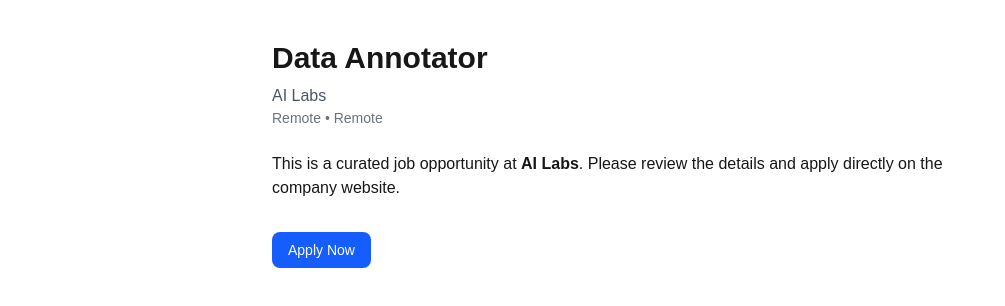
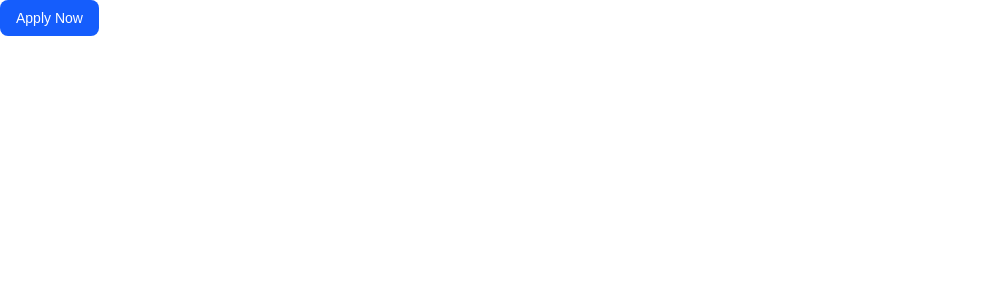
Before and after one commit to megakasmin/remoteworks-id, a Next.js app: page /jobs/data-annotator in a window 1280 px wide. Shown: the top 306 px of the page, without its empty margins (0-1005 px from the left). Built offline with nearby package versions, Linux system fonts and the light colour scheme.

Commit message:
Fix dynamic job slug routing (await params)

```diff
--- a/app/jobs/[slug]/layout.tsx
+++ b/app/jobs/[slug]/layout.tsx
@@ -1,23 +1,23 @@
-import { Metadata } from "next";
-import { jobs } from "@/lib/jobs";
+import type { Metadata } from "next";
+import { getJobBySlug } from "@/lib/jobs";
 
-export async function generateMetadata({
-  params,
-}: {
+type LayoutProps = {
   params: Promise<{ slug: string }>;
-}): Promise<Metadata> {
+};
+
+export async function generateMetadata(
+  { params }: LayoutProps
+): Promise<Metadata> {
   const { slug } = await params;
-
-  const job = jobs.find((j) => j.slug === slug);
+  const job = getJobBySlug(slug);
 
   if (!job) {
-    return {
-      title: "Job Not Found — RemoteWorks ID",
-    };
+    return { title: "Job Not Found — RemoteWorks ID" };
   }
 
   return {
-    title: `${job.title} at ${job.company} — RemoteWorks ID`,
+    title: `${job.title} — RemoteWorks ID`,
+    description: `Apply for ${job.title} at ${job.company}`,
   };
 }
 
--- a/app/jobs/[slug]/page.tsx
+++ b/app/jobs/[slug]/page.tsx
@@ -2,39 +2,18 @@
 import { getJobBySlug } from "@/lib/jobs";
 import JobDetailClient from "./JobDetailClient";
 
-export const dynamic = "force-dynamic";
+type PageProps = {
+  params: Promise<{ slug: string }>;
+};
 
-export default function JobDetailPage({
-  params,
-}: {
-  params: { slug: string };
-}) {
-  const job = getJobBySlug(params.slug);
+export default async function JobDetailPage({ params }: PageProps) {
+  const { slug } = await params;
+
+  const job = getJobBySlug(slug);
 
   if (!job) {
     notFound();
   }
 
-  return (
-    <main className="max-w-3xl mx-auto px-4 py-10">
-      {/* JOB CONTENT */}
-      <h1 className="text-3xl font-bold">{job.title}</h1>
-      <p className="mt-2 text-gray-600">{job.company}</p>
-      <p className="text-sm text-gray-500">
-        {job.location} • {job.type}
-      </p>
-
-      <div className="mt-6 prose">
-        <p>
-          This is a curated job opportunity at <strong>{job.company}</strong>.
-          Please review the details and apply directly on the company website.
-        </p>
-      </div>
-
-      {/* APPLY BUTTON (CLIENT) */}
-      <div className="mt-8">
-        <JobDetailClient job={job} />
-      </div>
-    </main>
-  );
+  return <JobDetailClient job={job} />;
 }
--- a/lib/jobs.ts
+++ b/lib/jobs.ts
@@ -17,7 +17,7 @@
     company: "Tech Company",
     location: "Jakarta / Remote",
     type: "Hybrid",
-    applyUrl: "www.linkedin.com/in/mega-iriantika-kasmin",
+    applyUrl: "https://www.linkedin.com/in/mega-iriantika-kasmin",
   },
   {
     slug: "data-annotator",
@@ -25,7 +25,7 @@
     company: "AI Labs",
     location: "Remote",
     type: "Remote",
-    applyUrl: "www.linkedin.com/in/mega-iriantika-kasmin",
+    applyUrl: "https://www.linkedin.com/in/mega-iriantika-kasmin",
   },
 ];
 
```
